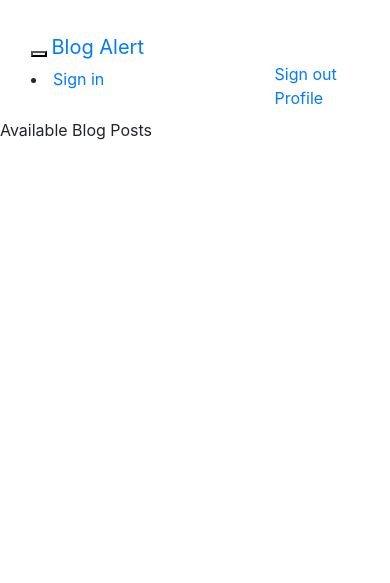
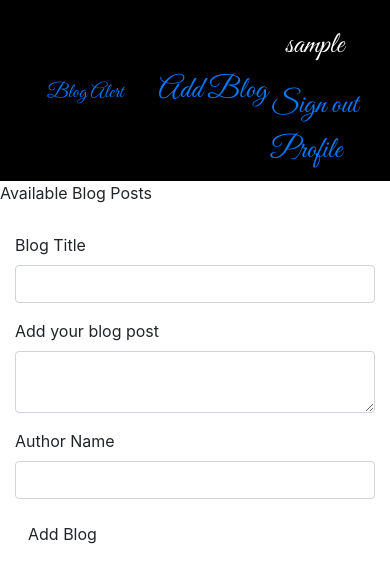
Before and after one commit to jerushaotieno/blog, a Flask app: page /blog/ in a window 390 px wide. Shown: the top 583 px of the page. Run offline with Flask 2, Linux system fonts and the light colour scheme; the visitor is signed in with stand-in values (Sample User, id 1); data comes from the database, SQL or seed files in the repository; some libraries are stand-ins or nearby versions.

Commit message:
add css styling

```diff
--- a/app/main/forms.py
+++ b/app/main/forms.py
@@ -5,14 +5,6 @@ from ..models import User
 from wtforms import ValidationError
 
 #Edit profile
-
-
-
-class LoginForm(FlaskForm):
-    email = StringField('Your Email Address',validators=[DataRequired(),Email()])
-    password = PasswordField('Password',validators =[DataRequired()])
-    remember = BooleanField('Remember me')
-    submit = SubmitField('Sign In')
 
 class UpdateProfile(FlaskForm):
     bio = TextAreaField('Tell us about you.',validators = [DataRequired()])
@@ -22,7 +14,7 @@ class UpdateProfile(FlaskForm):
 # user subscription
 
 class SubscriberForm(FlaskForm):
-    email = StringField('Enter your email address to subscribe to our blog',validators=[DataRequired(),Email()])
+    email = StringField('Add email',validators=[DataRequired(),Email()])
     submit = SubmitField('Subscribe')
 
     def validate_email(self,data_field):
@@ -35,8 +27,8 @@ class SubscriberForm(FlaskForm):
 class BlogForm(FlaskForm):
     title = StringField('Blog Title ',validators = [DataRequired()])
     description = TextAreaField('Add your blog post ',validators=[DataRequired()])
+    author = StringField('Author Name ',validators = [DataRequired()])
     # postedby = StringField('Posted By: ',validators = [DataRequired()])
-    date = DateField('Posting Date', validators=[DataRequired()])
     submit = SubmitField('Add Blog')
 
 
--- a/app/main/views.py
+++ b/app/main/views.py
@@ -4,32 +4,38 @@ from flask import render_template,redirect,url_for, abort,request,flash
 from app.auth.forms import LoginForm
 from . import main
 from flask_login import login_required
-from ..models import Comments, User
-from .forms import SubscriberForm, UpdateProfile, BlogForm, UpdateBlog, SubscriberForm
+from ..models import Blog, Comments, Subscribe, User
+from .forms import SubscriberForm, UpdateProfile, BlogForm, UpdateBlog
 from .. import db
 from ..email import mail_message
 
 from app.requests import get_random_quote
 
 
+@main.route('/', methods = ["GET","POST"])
+def index():
 
-# @main.route('/')
-# def index():
-#     return render_template('index.html')
+    quotes = get_random_quote()
+
+    form = SubscriberForm()
+    if form.validate_on_submit():
+        subscribe = Subscribe(email = form.email.data)
+
+        db.session.add(subscribe)
+        db.session.commit()
+
+        mail_message("Welcome to the Blog Alert community!","email/subscribe",subscribe.email,user=subscribe)
+
+        flash("Subscribed successfully. You'll never run short on inspiration!")
+
+        return redirect (url_for('auth.login'))
+        # return redirect(url_for('main.index'))
+
+    blogs = Blog.query.all()
+
+    return render_template('index.html', form = form, quotes=quotes, blogs=blogs)
 
 
-# login
-
-@main.route('/')
-def index():
-    login = LoginForm()
-    # if login.validate_on_submit():
-    #     user = User.query.filter_by(email = login.email.data).first()
-    #     if user is not None and user.verify_password(login.password.data):
-    #         user(user,login.remember.data)
-    #         return redirect(request.args.get('next') or url_for('main.index'))
-
-    return render_template('index.html',login=login)
 
 @main.route('/user/<uname>')
 def profile(uname):
@@ -39,6 +45,7 @@ def profile(uname):
         abort(404)
 
     return render_template("profile/profile.html", user = user)
+
 
 
 # Update profile view function
@@ -84,22 +91,12 @@ def update_profile(uname):
 def post():
     blog_form = BlogForm()
     if blog_form.validate_on_submit():
-        blog = BlogForm(title=blog_form.title.data, description=blog_form.description.data, date=blog_form.date.data)
+        blog = Blog(title=blog_form.title.data, description=blog_form.description.data, author=blog_form.author.data)
         db.session.add(blog)
         db.session.commit()
-        return redirect(url_for('.homepage'))
+        return redirect(url_for('main.post'))
 
     return render_template('blog.html', blog_form= blog_form)
-
-
-# @main.route('/homepage')
-# def home():
-
-#     '''
-#     Function that returns the index page and its data
-#     '''
-#     blog = BlogForm.query.all()
-#     return render_template('homepage.html', blog=blog)
 
 
 # blog update
@@ -117,12 +114,12 @@ def update():
         db.session.add(blog)
         db.session.commit()
 
-        return redirect(url_for('.home'))
+        return redirect(url_for('main.post'))
 
-    return render_template('blogupdate.html',form =form)
+    return render_template('updateblog.html',form =form)
 
 
-# blog update
+# blog delete
 
 @main.route('/deleteblog/', methods = ["GET","POST"])
 @login_required
@@ -140,26 +137,3 @@ def delete():
         return redirect(url_for('.home'))
 
     return render_template('updateblog.html',form =form)
-
-
-# random quotes
-
-# @main.route('/', methods = ["GET","POST"])
-# def index():
-
-#     quotes = get_random_quote()
-
-#     form = SubscriberForm()
-#     if form.validate_on_submit():
-#         subscribe = SubscriberForm(email = form.email.data)
-
-#         subscribe.save_subscriber()
-#         form.email.data = ""
-#         mail_message("Welcome to the Blog Alert community!","email/subscribe",subscribe.email,user=subscribe)
-
-#         flash("You'll never run short on inspiration!")
-
-
-#         return redirect(url_for('main.home'))
-
-#     return render_template('index.html', subform = form, quotes=quotes)
--- a/app/models.py
+++ b/app/models.py
@@ -59,6 +59,7 @@ class Blog(db.Model):
 
     id = db.Column(db.Integer,primary_key = True)
     title = db.Column(db.String(255))
+    description = db.Column(db.String(2000))
     author = db.Column(db.String(255))
     user_id = db.Column(db.Integer,db.ForeignKey("users.id"))
     comment = db.relationship('Comments', backref = 'blog', lazy = 'dynamic')
--- a/app/templates/auth/login.html
+++ b/app/templates/auth/login.html
@@ -9,7 +9,7 @@
 
 
 {% block content %}
-<div class="container">
+<div class="container" style="padding-top: 5%;">
     <div class="row">
         <div class= "col-md-2"> </div>
         <div class="col-md-8">
--- a/app/templates/base.html
+++ b/app/templates/base.html
@@ -8,6 +8,9 @@
     <!-- add style and title tag -->
     {% block head %}
     <link rel="stylesheet" href="https://stackpath.bootstrapcdn.com/bootstrap/4.5.0/css/bootstrap.min.css" integrity="sha384-9aIt2nRpC12Uk9gS9baDl411NQApFmC26EwAOH8WgZl5MYYxFfc+NcPb1dKGj7Sk" crossorigin="anonymous">
+    <link rel="preconnect" href="https://fonts.googleapis.com">
+    <link rel="preconnect" href="https://fonts.gstatic.com" crossorigin>
+    <link href="https://fonts.googleapis.com/css2?family=Great+Vibes&display=swap" rel="stylesheet">
     <title>
         {% block title %} {% endblock %} BLOG ALERT
     </title>
--- a/app/templates/blog.html
+++ b/app/templates/blog.html
@@ -1,6 +1,27 @@
 {% extends 'base.html' %}
+
+{% import 'bootstrap/wtf.html' as wtf%}
+
 
 <!-- content -->
 {% block content %}
 <p>Available Blog Posts</p>
+
+<div class="container" style="padding-top: 3%;">
+    <div class="row">
+
+        <div class="col-md-6">
+        <!--Flash message -->
+            {% for message in get_flashed_messages() %}
+            <div class="alert alert-danger">
+            <button type="button" class="close" data-dismiss="alert">&times;</button>
+            {{ message }}
+            </div>
+            {% endfor %}
+            <!-- Login form -->
+            {{wtf.quick_form(blog_form)}}
+        </div>
+    </div>
+</div>
+
 {% endblock %}
--- /dev/null
+++ b/app/templates/email/subscribe.html
@@ -0,0 +1 @@
+You're now subscribed to receive daily inspiration.
--- /dev/null
+++ b/app/templates/email/subscribe.txt
@@ -0,0 +1 @@
+You're now subscribed to receive daily inspiration.
--- a/app/templates/navbar.html
+++ b/app/templates/navbar.html
@@ -1,36 +1,48 @@
-<div class="navbar navbar-inverse" role="navigation">
+<!-- <nav class="navbar navbar-expand-lg navbar-light bg-light">
+    <a class="navbar-brand" href="#" style="font-family: 'Great Vibes', cursive; font-size: 15px; font-weight: 1000; color: navy;">BlogAlert</a>
+    <button class="navbar-toggler" type="button" data-toggle="collapse" data-target="#navbarSupportedContent" aria-controls="navbarSupportedContent" aria-expanded="false" aria-label="Toggle navigation">
+      <span class="navbar-toggler-icon"></span>
+    </button>
+
+    <div class="collapse navbar-collapse" id="navbarSupportedContent">
+      <ul class="navbar-nav mr-auto">
+        <li class="nav-item active">
+          <a class="nav-link" href="#">Sign In <span class="sr-only">(current)</span></a>
+        </li>
+        <li class="nav-item">
+          <a class="nav-link" href="#">Sign In</a>
+        </li>
+        <li class="nav-item dropdown">
+          <a class="nav-link dropdown-toggle" href="#" id="navbarDropdown" role="button" data-toggle="dropdown" aria-expanded="false">
+            Menu
+          </a>
+          <div class="dropdown-menu" aria-labelledby="navbarDropdown">
+            <a class="dropdown-item" href="#">Add a Blog</a>
+            <a class="dropdown-item" href="#">Another action</a>
+            <div class="dropdown-divider"></div>
+            <a class="dropdown-item" href="#">Something else here</a>
+          </div>
+        </li>
+        <li class="nav-item">
+          <a class="nav-link disabled">Disabled</a>
+        </li>
+      </ul>
+      <form class="form-inline my-2 my-lg-0">
+
+
+      </form>
+    </div>
+  </nav> -->
+
+
+
+<div class="navbar navbar-inverse" role="navigation" style="background-color: black; font-family: 'Great Vibes', cursive; font-size: 30px"">
     <div class="container-fluid">
-        <div class="navbar-header">
-            <button type="button" class="navbar-toggle" data-toggle="collapse" data-target=".navbar-collapse">
-                <span class="sr-only">Toggle navigation</span>
-                <span class="icon-bar"></span>
-                <span class="icon-bar"></span>
-                <span class="icon-bar"></span>
-            </button>
+        <div class="navbar-header nav-link" style="font-family: 'Great Vibes', cursive; font-size: 30px">
             <a class="navbar-brand" href="/"> Blog Alert </a>
-            <li><a href="/login">Sign in</a></li>
         </div>
-        <div class="navbar-collapse collapse">
-            <ul class="nav navbar-nav">
-                <li><a href="/">View Blogs</a></li>
 
-                {% if current_user.is_authenticated %}
-        <li><a href="{{url_for('main.profile',uname=current_user.username)}}">Profile</a></li>
-
-        <li style="color:white;padding:15px;">{{current_user.username}}</li>
-        <li><a href="{{url_for('auth.logout')}}">Sign out</a></li>
-        {% else %}
-        <li><a href="{{url_for('auth.login')}}" style="color: red;">Sign in</a></li>
-        {%endif%}
-        <li class="dropdown">
-            <a href="#" class="dropdown-toggle" data-toggle="dropdown" role="button" aria-haspopup="true" aria-expanded="false">More <span class="caret"></span></a>
-            <ul class="dropdown-menu" aria-labelledby="about-us">
-            <li><a href="blog/">Add Blog</a></li>
-            <li><a href="/commentform/">Add Comment</a></li>
-            <li><a href="{{url_for('main.index')}}">Subscribe Now</a></li>
-        </ul>
-            </ul>
-        </div>
+        <a href="/blog/" style="font-family: 'Great Vibes', cursive; font-size: 30px""> Add Blog </a>
 
         <ul class="nav navbar-nav navbar-right">
             {% if current_user.is_authenticated %}
@@ -38,7 +50,14 @@
             <li><a href="{{url_for('auth.logout')}}">Sign out</a></li>
             <a href="{{url_for('main.profile',uname=current_user.username)}}">Profile</a>
             {% else %}
+            <a href="/login">Sign in</a>
+
             {%endif%}
         </ul>
+
+
+
+    </div>
+
     </div>
 </div>
```
Also changed, not shown: app/templates/home.html (+0 -19 lines), app/templates/index.html (+36 -11 lines), config.py (+7 -8 lines), migrations/versions/4e81d366544b_new_migration.py (added, +28 -0 lines), requirements.txt (added, +32 -0 lines), 2 other files.
